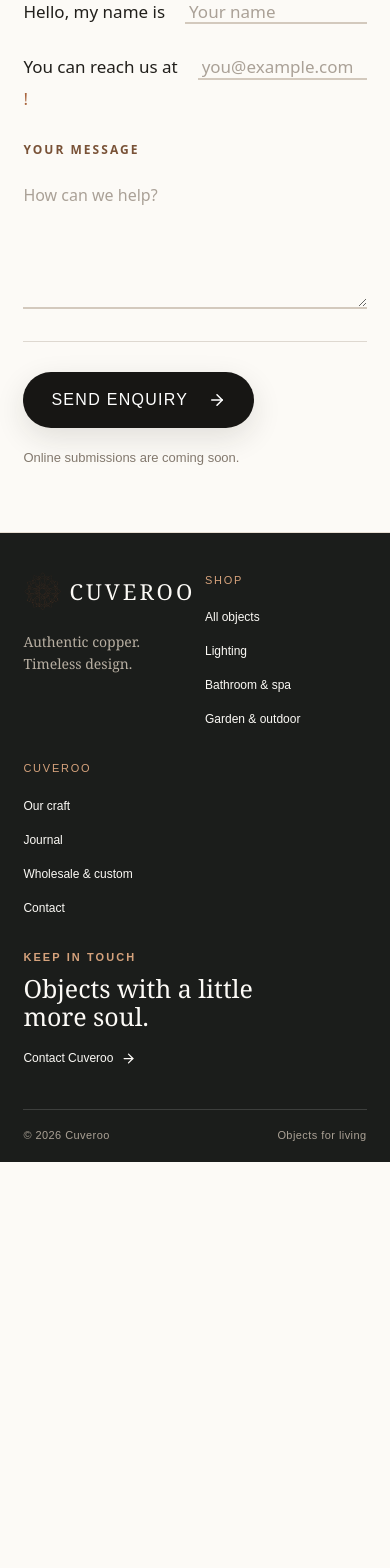
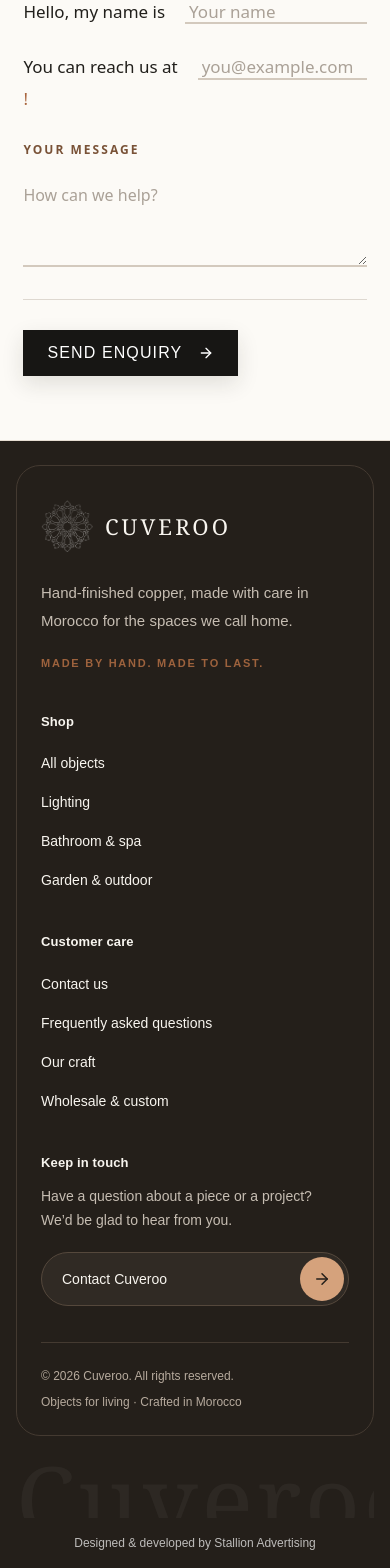
Before and after one commit to Hicham2115/N7ass-Ecom, a Next.js app: page / in a window 390 px wide. Shown: the part 5729-7297 px from the top of the page. Before the commit the page ends 6891 px from the top, so only its background shows below. Built offline with nearby package versions, Linux system fonts and the light colour scheme.

Commit message:
your message

```diff
--- a/components/comp-577.tsx
+++ b/components/comp-577.tsx
@@ -34,7 +34,7 @@
             >
               {navigationLinks.map((link) => (
                 <Link
-                  className="border-b border-[#ddd4c7] py-3 text-[clamp(12px,0.85vw,14px)] uppercase transition-colors hover:text-[#b87343] last:border-b-0"
+                  className="group relative border-b border-[#ddd4c7] py-3 text-[clamp(12px,0.85vw,14px)] uppercase transition-colors duration-200 hover:pl-1 hover:text-[#b87343] last:border-b-0 motion-reduce:transition-none"
                   href={link.href}
                   key={link.label}
                 >
--- a/components/contact-section.tsx
+++ b/components/contact-section.tsx
@@ -42,7 +42,9 @@
               required
               type="email"
             />
-            <span aria-hidden="true" className="text-[#a9653e]">!</span>
+            <span aria-hidden="true" className="text-[#a9653e]">
+              !
+            </span>
           </label>
 
           <label className="grid gap-5 font-sans">
@@ -51,25 +53,24 @@
             </span>
             <textarea
               aria-label="Your message"
-              className="min-h-[clamp(120px,11vw,160px)] w-full resize-y border-0 border-b-2 border-[#d3c9bd] bg-transparent px-0 py-1 font-sans text-[clamp(16px,1.1vw,18px)] leading-[1.6] text-[#211f1b] outline-none placeholder:text-[#aaa197] max-[700px]:min-h-[130px]"
+              className="min-h-[clamp(76px,6vw,104px)] w-full resize-y border-0 border-b-2 border-[#d3c9bd] bg-transparent px-0 py-1 font-sans text-[clamp(16px,1.1vw,18px)] leading-[1.6] text-[#211f1b] outline-none placeholder:text-[#aaa197] max-[700px]:min-h-[88px]"
               name="message"
               placeholder="How can we help?"
               required
-              rows={4}
+              rows={3}
             />
           </label>
 
           <div className="flex flex-wrap items-center gap-5 border-t border-[#ded8d0] pt-[clamp(30px,3.2vw,44px)]">
             <button
-              className="inline-flex min-h-[56px] min-w-[196px] items-center justify-center gap-5 rounded-full bg-[#171614] px-7 font-sans text-[clamp(13px,0.9vw,15px)] font-medium uppercase tracking-[.08em] text-white shadow-[0_10px_30px_rgba(33,31,27,0.12)] transition-all duration-200 hover:-translate-y-0.5 hover:bg-[#795237] disabled:cursor-not-allowed"
-              disabled
+              className="inline-flex min-h-[46px] min-w-[164px] items-center justify-center gap-4 bg-[#171614] px-6 font-sans text-[clamp(12px,0.82vw,13px)] font-medium uppercase tracking-[.07em] text-white shadow-[0_8px_22px_rgba(33,31,27,0.12)] transition-all duration-200 hover:-translate-y-0.5 hover:bg-[#795237] disabled:cursor-not-allowed"
               type="button"
             >
-              Send enquiry <ArrowRight aria-hidden="true" size={18} />
+              Send enquiry <ArrowRight aria-hidden="true" size={16} />
             </button>
-            <p className="m-0 text-[clamp(13px,0.9vw,15px)] text-[#82786d]">
+            {/* <p className="m-0 text-[clamp(13px,0.9vw,15px)] text-[#82786d]">
               Online submissions are coming soon.
-            </p>
+            </p> */}
           </div>
         </form>
       </div>
--- /dev/null
+++ b/components/current-year.tsx
@@ -0,0 +1,13 @@
+"use client";
+
+import { useEffect, useState } from "react";
+
+export function CurrentYear() {
+  const [year, setYear] = useState<number | null>(null);
+
+  useEffect(() => {
+    setYear(new Date().getFullYear());
+  }, []);
+
+  return <>{year}</>;
+}
--- a/components/footer.tsx
+++ b/components/footer.tsx
@@ -1,36 +1,127 @@
+import Image from "next/image";
 import Link from "next/link";
-import Image from "next/image";
 import { ArrowRight } from "lucide-react";
+import { CurrentYear } from "./current-year";
 
 const footerLinks = [
-  { title: "Shop", links: [["All objects", "/products"], ["Lighting", "/products"], ["Bathroom & spa", "/products"], ["Garden & outdoor", "/products"]] },
-  { title: "Cuveroo", links: [["Our craft", "/#story"], ["Journal", "/#journal"], ["Wholesale & custom", "/#custom"], ["Contact", "/#contact"]] },
+  {
+    title: "Shop",
+    links: [
+      ["All objects", "/products"],
+      ["Lighting", "/products"],
+      ["Bathroom & spa", "/products"],
+      ["Garden & outdoor", "/products"],
+    ],
+  },
+  {
+    title: "Customer care",
+    links: [
+      ["Contact us", "/#contact"],
+      ["Frequently asked questions", "/#faq-title"],
+      ["Our craft", "/#story"],
+      ["Wholesale & custom", "/#custom"],
+    ],
+  },
 ];
 
 export function Footer() {
   return (
-    <footer className="bg-[#1b1d1b] px-[max(5vw,calc((100vw-1440px)/2))] pb-5 pt-[52px] text-[#fcfaf6] max-[700px]:px-[6%] max-[700px]:pb-[18px] max-[700px]:pt-[39px]">
-      <div className="grid grid-cols-[1.15fr_.75fr_.85fr_1fr] gap-9 pb-10 max-[980px]:gap-[22px] max-[700px]:grid-cols-2 max-[700px]:gap-x-5 max-[700px]:gap-y-[30px]">
+    <footer className="relative isolate overflow-hidden bg-[#241f1a] px-[max(4.5vw,24px)] pt-10 text-[#f8f5ef] max-[700px]:px-4 max-[700px]:pt-6">
+      <div className="relative z-10 mx-auto max-w-[1540px] rounded-[32px] border border-[#443a31] bg-[#241f1a] px-[clamp(28px,5vw,76px)] pb-8 pt-[clamp(34px,4.5vw,64px)] max-[700px]:rounded-[24px] max-[700px]:px-6 max-[700px]:pb-6">
+        <div className="grid grid-cols-[1.15fr_.72fr_.9fr_1.12fr] gap-x-10 gap-y-12 pb-12 max-[980px]:grid-cols-2 max-[980px]:gap-x-12 max-[980px]:gap-y-10 max-[520px]:grid-cols-1 max-[520px]:gap-y-9 max-[520px]:pb-9">
           <div>
-          <Link className="inline-flex w-max items-center justify-self-center gap-2 text-[#fcfaf6]" href="/" aria-label="Cuveroo home">
-            <Image className="h-[38px] w-[38px] object-contain" src="/cuveroo-emblem.png" alt="" width={64} height={64} />
-            <span className="font-[Georgia,Times_New_Roman,serif] text-[22px] leading-none tracking-[.14em]">CUVEROO</span>
+            <Link
+              aria-label="Cuveroo home"
+              className="inline-flex items-center gap-3"
+              href="/"
+            >
+              <Image
+                alt=""
+                className="size-[52px] object-contain brightness-0 invert"
+                height={64}
+                src="/cuveroo-emblem.png"
+                width={64}
+              />
+              <span className="font-[Georgia,Times_New_Roman,serif] text-[22px] leading-none tracking-[.14em]">
+                CUVEROO
+              </span>
             </Link>
-          <p className="mb-0 mt-[14px] font-[Georgia,Times_New_Roman,serif] text-[14px] leading-[1.6] text-[#b8afa2]">Authentic copper.<br />Timeless design.</p>
+            <p className="mb-0 mt-5 max-w-[285px] text-[15px] leading-7 text-[#c6bdb2]">
+              Hand-finished copper, made with care in Morocco for the spaces we
+              call home.
+            </p>
+            <p className="mb-0 mt-5 text-[11px] font-semibold uppercase tracking-[.16em] text-[#9d623d]">
+              Made by hand. Made to last.
+            </p>
           </div>
+
           {footerLinks.map((group) => (
             <nav aria-label={group.title} key={group.title}>
-            <h2 className="mb-4 mt-0 text-[clamp(11px,0.78vw,13px)] uppercase tracking-[.16em] text-[#d5a27c]">{group.title}</h2>
-            <ul className="m-0 grid list-none gap-2.5 p-0">{group.links.map(([label, href]) => <li key={label}><Link className="text-[clamp(12px,0.85vw,14px)] text-[#d0c8be] transition-colors hover:text-[#d5a27c]" href={href}>{label}</Link></li>)}</ul>
+              <h2 className="mb-5 mt-1 text-[13px] font-semibold tracking-[.01em] text-[#f8f5ef]">
+                {group.title}
+              </h2>
+              <ul className="m-0 grid list-none gap-[15px] p-0">
+                {group.links.map(([label, href]) => (
+                  <li key={label}>
+                    <Link
+                      className="group relative inline-block text-[14px] leading-6 text-[#c6bdb2] transition-colors duration-200 hover:text-[#e0ad83] focus-visible:text-[#e0ad83] after:absolute after:inset-x-0 after:-bottom-0.5 after:h-px after:origin-left after:scale-x-0 after:bg-[#e0ad83] after:transition-transform after:duration-200 after:content-[''] hover:after:scale-x-100 focus-visible:after:scale-x-100 motion-reduce:after:transition-none"
+                      href={href}
+                    >
+                      {label}
+                    </Link>
+                  </li>
+                ))}
+              </ul>
             </nav>
           ))}
-        <div className="max-[700px]:col-span-full">
-          <p className="m-0 text-[clamp(11px,0.78vw,13px)] font-bold uppercase tracking-[.19em] text-[#d5a27c]">Keep in touch</p>
-          <h2 className="mb-[15px] mt-2.5 max-w-[240px] font-[Georgia,Times_New_Roman,serif] text-[25px] font-normal leading-[1.1]">Objects with a little more soul.</h2>
-          <Link className="inline-flex items-center gap-2 text-[clamp(12px,0.85vw,14px)] text-[#eee5d9] transition-colors hover:text-[#d5a27c]" href="/#contact">Contact Cuveroo <ArrowRight aria-hidden="true" size={15} /></Link>
+
+          <div>
+            <h2 className="mb-3 mt-1 text-[13px] font-semibold tracking-[.01em] text-[#f8f5ef]">
+              Keep in touch
+            </h2>
+            <p className="mb-5 mt-0 max-w-[300px] text-[14px] leading-6 text-[#c6bdb2]">
+              Have a question about a piece or a project? We’d be glad to hear
+              from you.
+            </p>
+            <Link
+              className="group flex min-h-[52px] max-w-[370px] items-center justify-between rounded-full border border-[#55483c] bg-[#302a24] py-1 pl-5 pr-1 text-[14px] text-[#ded5ca] transition-colors duration-200 hover:border-[#80634e] hover:bg-[#383129] focus-visible:outline-2 focus-visible:outline-offset-2 focus-visible:outline-[#d5a27c]"
+              href="/#contact"
+            >
+              <span>Contact Cuveroo</span>
+              <span className="grid size-11 place-items-center rounded-full bg-[#d5a27c] text-[#241f1a] transition-colors duration-200 group-hover:bg-[#e0ad83]">
+                <ArrowRight aria-hidden="true" size={18} />
+              </span>
+            </Link>
           </div>
         </div>
-      <div className="flex justify-between gap-4 border-t border-white/15 pt-[17px] text-[clamp(11px,0.78vw,13px)] tracking-[.04em] text-[#aaa195]"><span>© 2026 Cuveroo</span><span>Objects for living</span></div>
+
+        <div className="flex items-center justify-between gap-4 border-t border-[#443a31] pt-6 text-[12px] text-[#b6aa9d] max-[520px]:flex-col max-[520px]:items-start max-[520px]:gap-2">
+          <span>
+            © <CurrentYear /> Cuveroo. All rights reserved.
+          </span>
+          <span>Objects for living · Crafted in Morocco</span>
+        </div>
+      </div>
+
+      <div
+        aria-hidden="true"
+        className="pointer-events-none relative z-0 mx-auto -mt-2 h-[clamp(90px,16vw,210px)] max-w-[1540px] overflow-hidden text-center"
+      >
+        <span className="absolute inset-x-0 bottom-[-.21em] whitespace-nowrap font-[Georgia,Times_New_Roman,serif] text-[clamp(96px,20vw,280px)] leading-[.82] tracking-[.035em] text-white/[.045]">
+          Cuveroo
+        </span>
+      </div>
+      <p className="mx-auto max-w-[1440px] px-6 py-4 text-center text-[12px] text-white/70 sm:px-8 lg:px-12">
+        Designed &amp; developed by{" "}
+        <a
+          href="https://www.stallionadvertising.ma/"
+          target="_blank"
+          rel="noopener noreferrer"
+          className="relative inline-block transition-colors duration-200 after:absolute after:inset-x-0 after:-bottom-0.5 after:h-px after:origin-left after:scale-x-0 after:bg-teal-300 after:transition-transform after:duration-200 after:content-[''] hover:text-teal-300 hover:after:scale-x-100 focus-visible:text-teal-300 focus-visible:after:scale-x-100 focus-visible:outline-2 focus-visible:outline-offset-4 focus-visible:outline-teal-300 motion-reduce:after:transition-none"
+        >
+          Stallion Advertising
+        </a>
+      </p>
     </footer>
   );
 }
```
Lines whose indentation alone changed are shown as unchanged.
